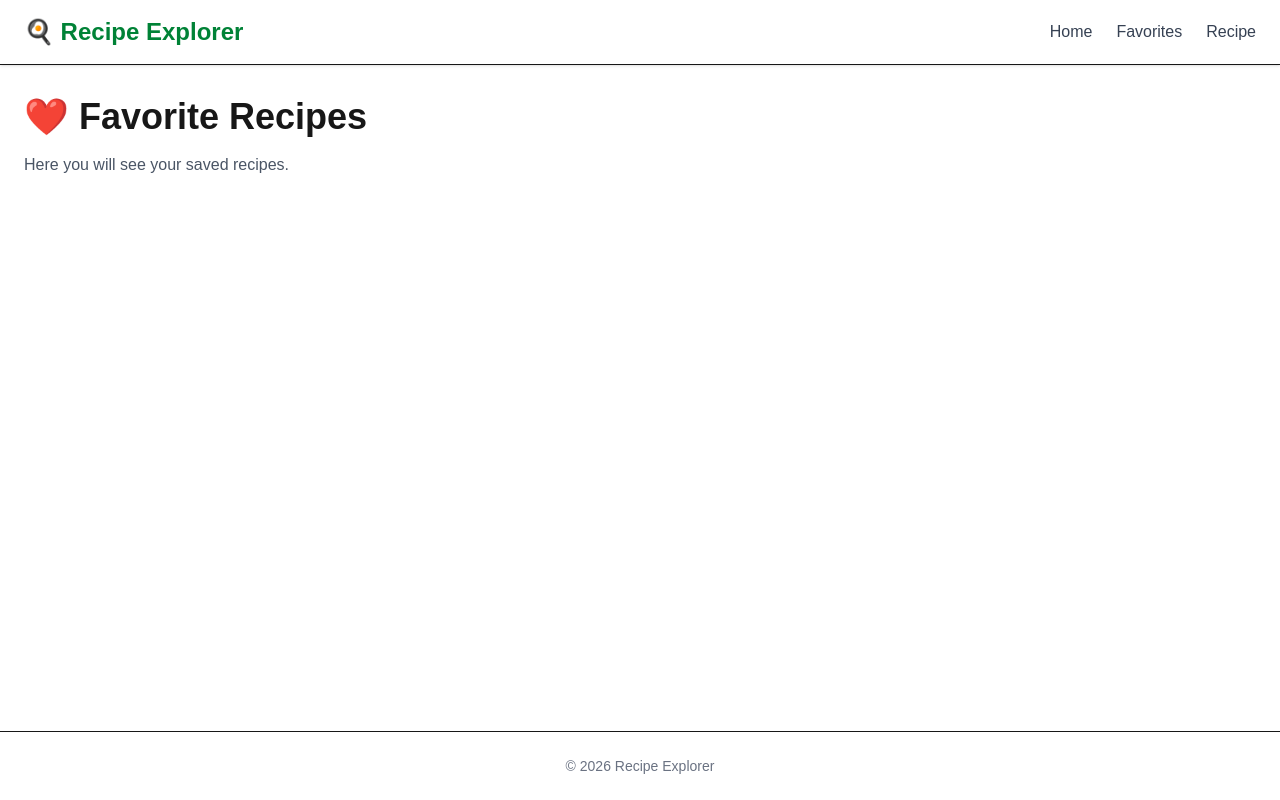
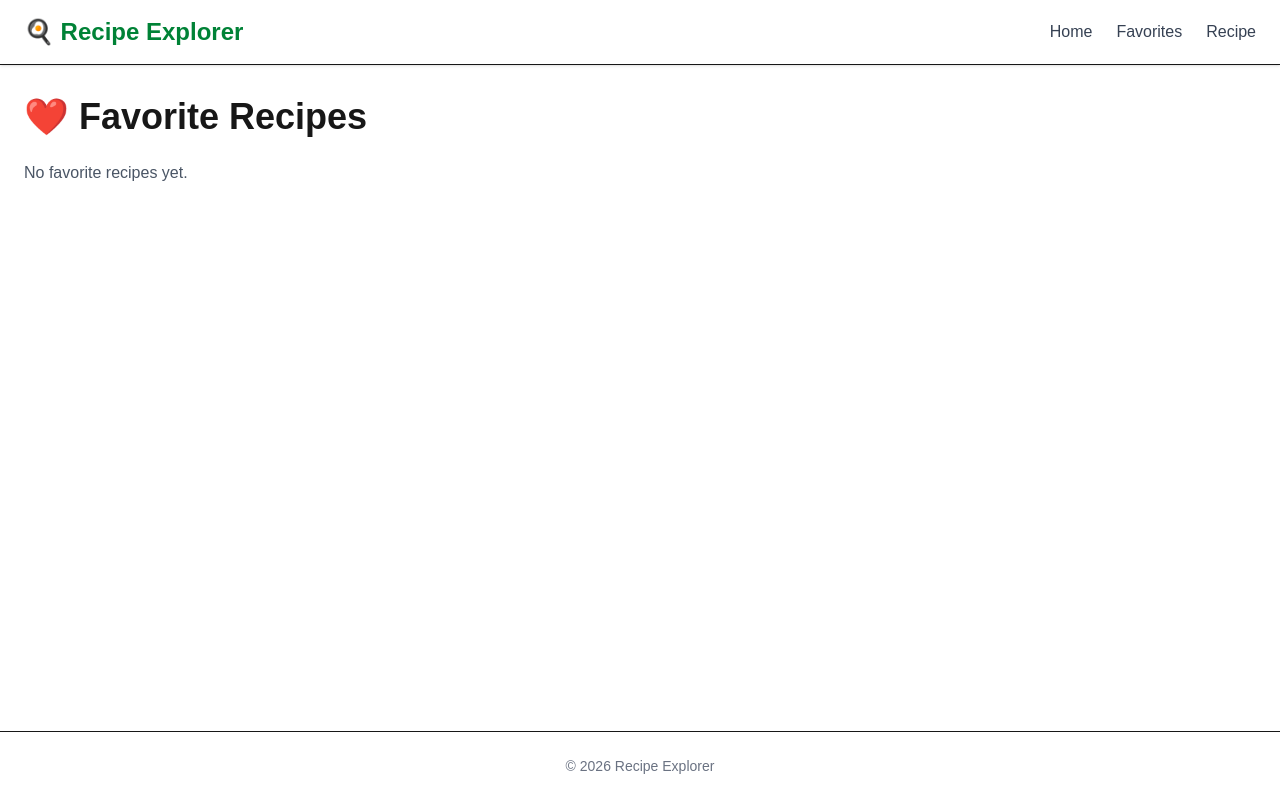
Before and after one commit to iTosia/recipe-explorer, a Next.js app: page /favorites in a window 1280 px wide. Built offline with nearby package versions, Linux system fonts and the light colour scheme.

Commit message:
added the favorites feature

```diff
--- a/src/app/favorites/page.tsx
+++ b/src/app/favorites/page.tsx
@@ -1,13 +1,29 @@
+"use client";
+
+import { useFavorites } from "@/hooks/useFavorites";
+
 export default function FavoritesPage() {
+    const { favorites } = useFavorites();
+
     return (
-        <section className="space-y-4">
+        <section className="space-y-6">
             <h1 className="text-4xl font-bold">
                 ❤️ Favorite Recipes
             </h1>
 
-            <p className="text-gray-600">
-                Here you will see your saved recipes.
-            </p>
+            {favorites.length === 0 ? (
+                <p className="text-gray-600">
+                    No favorite recipes yet.
+                </p>
+            ) : (
+                <ul className="space-y-2">
+                    {favorites.map((id) => (
+                        <li key={id}>
+                            Recipe ID: {id}
+                        </li>
+                    ))}
+                </ul>
+            )}
         </section>
     );
 }
--- /dev/null
+++ b/src/components/FavoriteButton.tsx
@@ -0,0 +1,29 @@
+"use client";
+
+import { useFavorites } from "@/hooks/useFavorites";
+
+interface Props {
+    recipeId: string;
+}
+
+export default function FavoriteButton({
+    recipeId,
+}: Props) {
+    const {
+        toggleFavorite,
+        isFavorite,
+    } = useFavorites();
+
+    const favorite = isFavorite(recipeId);
+
+    return (
+        <button
+            onClick={() =>
+                toggleFavorite(recipeId)
+            }
+            className="mt-4 rounded bg-red-500 px-4 py-2 text-white transition hover:opacity-90"
+        >
+            {favorite ? "❤️ Remove from favorites" : "🤍 Add to favorites"}
+        </button>
+    );
+}
--- a/src/components/RecipeCard.tsx
+++ b/src/components/RecipeCard.tsx
@@ -1,30 +1,34 @@
 import Image from "next/image";
 import Link from "next/link";
 
+import FavoriteButton from "@/components/FavoriteButton";
+
 import { Recipe } from "@/types/recipe";
 
-interface RecipeCardProps {
+interface Props {
     recipe: Recipe;
 }
 
 export default function RecipeCard({
     recipe,
-}: RecipeCardProps) {
+}: Props) {
     return (
-        <Link href={`/recipes/${recipe.idMeal}`}>
-            <article className="rounded-lg border bg-white p-4 shadow-sm transition hover:shadow-lg">
+        <article className="rounded-lg border bg-white p-4 shadow-sm">
+            <Link href={`/recipes/${recipe.idMeal}`}>
                 <Image
                     src={recipe.strMealThumb}
                     alt={recipe.strMeal}
                     width={500}
                     height={300}
-                    className="mb-4 rounded-lg"
+                    className="rounded-lg"
                 />
 
-                <h2 className="text-gray-900 text-xl font-semibold">
+                <h2 className="mt-4 text-xl font-semibold">
                     {recipe.strMeal}
                 </h2>
-            </article>
-        </Link>
+            </Link>
+
+            <FavoriteButton recipeId={recipe.idMeal} />
+        </article>
     );
 }
--- /dev/null
+++ b/src/hooks/useFavorites.ts
@@ -0,0 +1,43 @@
+"use client";
+
+import { useCallback, useEffect, useState } from "react";
+
+const STORAGE_KEY = "favoriteRecipes";
+
+export function useFavorites() {
+    const [favorites, setFavorites] = useState<string[]>([]);
+
+    useEffect(() => {
+        const stored = localStorage.getItem(STORAGE_KEY);
+
+        if (stored) {
+            setFavorites(JSON.parse(stored));
+        }
+    }, []);
+
+    const toggleFavorite = useCallback((id: string) => {
+        setFavorites((prev) => {
+            const updated = prev.includes(id)
+                ? prev.filter((item) => item !== id)
+                : [...prev, id];
+
+            localStorage.setItem(
+                STORAGE_KEY,
+                JSON.stringify(updated)
+            );
+
+            return updated;
+        });
+    }, []);
+
+    const isFavorite = useCallback(
+        (id: string) => favorites.includes(id),
+        [favorites]
+    );
+
+    return {
+        favorites,
+        toggleFavorite,
+        isFavorite,
+    };
+}
--- a/src/services/recipe.service.ts
+++ b/src/services/recipe.service.ts
@@ -1,7 +1,6 @@
 import { Recipe, RecipeDetails, RecipesResponse, RecipeDetailsResponse } from "@/types/recipe";
 
-const API_URL =
-    "https://www.themealdb.com/api/json/v1/1/search.php?f=a";
+const API_URL = "https://www.themealdb.com/api/json/v1/1/search.php?f=a";
 
 export async function getRecipes(): Promise<Recipe[]> {
     const response = await fetch(API_URL, {
```
